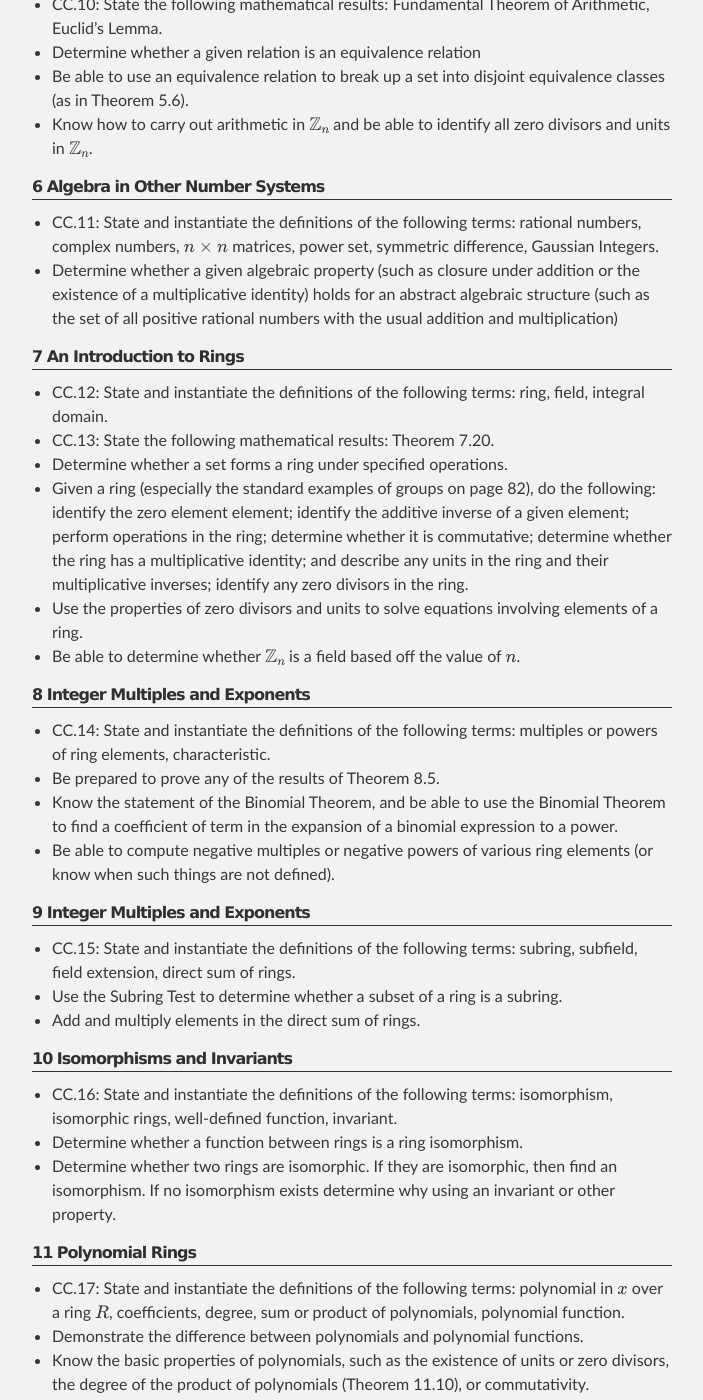
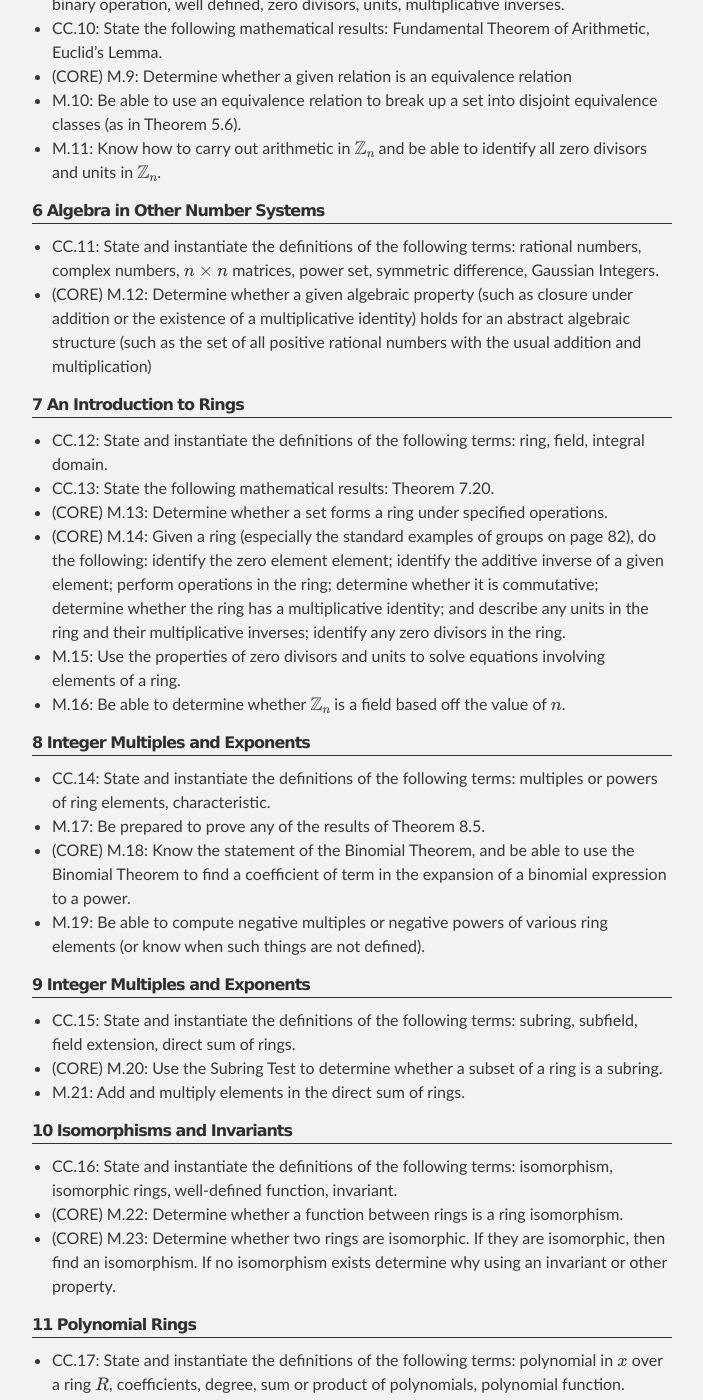
Before and after one commit to sergeballif/NSC-Math-453, a Jekyll site: the page built from LearningObjectives.md, in a window 1280 px wide and 1400 px high, scrolled down 1473 px. Shown: the whole window, without its empty margins (288-991 px from the left). Built offline with Jekyll 4.4.1, drawn with Linux system fonts in a browser that asks for light colours; formulas are drawn with MathJax 3; some of the changed text lies outside the part shown.

Commit message:
Update LearningObjectives.md

```diff
--- a/LearningObjectives.md
+++ b/LearningObjectives.md
@@ -17,82 +17,82 @@ To "instantiate" a definition means to construct or state examples of that defin
 + CC.1: State and instantiate the definitions of the following terms: natural numbers, whole numbers, integers, additive inverse.
 + CC.2: State the following mathematical results: Theorem 1.10, Theorem 1.11.
 + (CORE) M.1: Identify and use the Axioms of Integer Arithmetic to evaluate expressions.
-+ Identify and use the Ordering Axioms for the integers.
-+ Use the Zero Product Property (Theorem 1.10) and the Cancellation Law (Theorem 1.11) to solve equations.
++ M.2: Identify and use the Ordering Axioms for the integers.
++ M.3: Use the Zero Product Property (Theorem 1.10) and the Cancellation Law (Theorem 1.11) to solve equations.
 
 ## 2: Divisibility of Integers
 
 + CC.3: State and instantiate the definitions of the following terms: divides, quotient, remainder, congruence modulo $n$.
 + CC.4: State the following mathematical results: Division Algorithm, Well-Ordering Principle.
-+ Know the statement of The Division Algorithm and be able to find $q$ and $r$ for any choice of $a$ and $b$.
++ (CORE) M.4: Know the statement of The Division Algorithm and be able to find $q$ and $r$ for any choice of $a$ and $b$.
 
 ## 3 Greatest Common Divisors
 
 + CC.5: State and instantiate the definitions of the following terms: common divisor, greatest common divisor, linear combination, relatively prime.
 + CC.6: State the following mathematical results: Theorem 3.4, Theorem 3.9.
-+ Use the Euclidean Algorithm to find the greatest common divisor of two integers.
-+ Know the statment of Bezout's Identity and use the Euclidean algorithm to write $\gcd(a,b)$ as a linear combination of nonzero integers $a$ and $b$.
++ (CORE) M.5: Use the Euclidean Algorithm to find the greatest common divisor of two integers.
++ (CORE) M.6: Know the statment of Bezout's Identity and use the Euclidean algorithm to write $\gcd(a,b)$ as a linear combination of nonzero integers $a$ and $b$.
 
 ## 4 Prime Factorization
 
 + CC.7: State and instantiate the definitions of the following terms: prime number, composite number.
 + CC.8: State the following mathematical results: Fundamental Theorem of Arithmetic, Euclid's Lemma.
-+ Use the Fundamental Theorem of Arithmetic to find a unique factorization of positive integer into primes.
-+ Use Euclid's Lemma and Theorem 4.5 to show that one number divides another.
++ M.7: Use the Fundamental Theorem of Arithmetic to find a unique factorization of positive integer into primes.
++ M.8: Use Euclid's Lemma and Theorem 4.5 to show that one number divides another.
 
 ## 5 Equivalence Relations and $\mathbb{Z}_n$
 
 + CC.9: State and instantiate the definitions of the following terms: relation, equivalence relation, congruence class, equivalence class, integers modulo $n$, Cartesian product, binary operation, well defined, zero divisors, units, multiplicative inverses.
 + CC.10: State the following mathematical results: Fundamental Theorem of Arithmetic, Euclid's Lemma.
-+ Determine whether a given relation is an equivalence relation
-+ Be able to use an equivalence relation to break up a set into disjoint equivalence classes (as in Theorem 5.6).
-+ Know how to carry out arithmetic in $\mathbb{Z}_n$ and be able to identify all zero divisors and units in $\mathbb{Z}_n$.
++ (CORE) M.9: Determine whether a given relation is an equivalence relation
++ M.10: Be able to use an equivalence relation to break up a set into disjoint equivalence classes (as in Theorem 5.6).
++ M.11: Know how to carry out arithmetic in $\mathbb{Z}_n$ and be able to identify all zero divisors and units in $\mathbb{Z}_n$.
 
 ## 6 Algebra in Other Number Systems
 
 + CC.11: State and instantiate the definitions of the following terms: rational numbers, complex numbers, $n\times n$ matrices, power set, symmetric difference, Gaussian Integers.
-+ Determine whether a given algebraic property (such as closure under addition or the existence of a multiplicative identity) holds for an abstract algebraic structure (such as the set of all positive rational numbers with the usual addition and multiplication)
++ (CORE) M.12: Determine whether a given algebraic property (such as closure under addition or the existence of a multiplicative identity) holds for an abstract algebraic structure (such as the set of all positive rational numbers with the usual addition and multiplication)
 
 ## 7 An Introduction to Rings
 
 + CC.12: State and instantiate the definitions of the following terms: ring, field, integral domain.
 + CC.13: State the following mathematical results: Theorem 7.20.
-+ Determine whether a set forms a ring under specified operations.
-+ Given a ring (especially the standard examples of groups on page 82), do the following: identify the zero element element; identify the additive inverse of a given element; perform operations in the ring; determine whether it is commutative; determine whether the ring has a multiplicative identity; and describe any units in the ring and their multiplicative inverses; identify any zero divisors in the ring.
-+ Use the properties of zero divisors and units to solve equations involving elements of a ring.
-+ Be able to determine whether $\mathbb{Z}_n$ is a field based off the value of $n$.
++ (CORE) M.13: Determine whether a set forms a ring under specified operations.
++ (CORE) M.14: Given a ring (especially the standard examples of groups on page 82), do the following: identify the zero element element; identify the additive inverse of a given element; perform operations in the ring; determine whether it is commutative; determine whether the ring has a multiplicative identity; and describe any units in the ring and their multiplicative inverses; identify any zero divisors in the ring.
++ M.15: Use the properties of zero divisors and units to solve equations involving elements of a ring.
++ M.16: Be able to determine whether $\mathbb{Z}_n$ is a field based off the value of $n$.
 
 ## 8 Integer Multiples and Exponents
 
 + CC.14: State and instantiate the definitions of the following terms: multiples or powers of ring elements, characteristic.
-+ Be prepared to prove any of the results of Theorem 8.5.
-+ Know the statement of the Binomial Theorem, and be able to use the Binomial Theorem to find a coefficient of term in the expansion of a binomial expression to a power.
-+ Be able to compute negative multiples or negative powers of various ring elements (or know when such things are not defined).
++ M.17: Be prepared to prove any of the results of Theorem 8.5.
++ (CORE) M.18: Know the statement of the Binomial Theorem, and be able to use the Binomial Theorem to find a coefficient of term in the expansion of a binomial expression to a power.
++ M.19: Be able to compute negative multiples or negative powers of various ring elements (or know when such things are not defined).
 
 ## 9 Integer Multiples and Exponents
 
 + CC.15: State and instantiate the definitions of the following terms: subring, subfield, field extension, direct sum of rings.
-+ Use the Subring Test to determine whether a subset of a ring is a subring.
-+ Add and multiply elements in the direct sum of rings.
++ (CORE) M.20: Use the Subring Test to determine whether a subset of a ring is a subring.
++ M.21: Add and multiply elements in the direct sum of rings.
 
 ## 10 Isomorphisms and Invariants
 + CC.16: State and instantiate the definitions of the following terms: isomorphism, isomorphic rings, well-defined function, invariant.
-+ Determine whether a function between rings is a ring isomorphism.
-+ Determine whether two rings are isomorphic. If they are isomorphic, then find an isomorphism. If no isomorphism exists determine why using an invariant or other property.
++ (CORE) M.22: Determine whether a function between rings is a ring isomorphism.
++ (CORE) M.23: Determine whether two rings are isomorphic. If they are isomorphic, then find an isomorphism. If no isomorphism exists determine why using an invariant or other property.
 
 ## 11 Polynomial Rings
 + CC.17: State and instantiate the definitions of the following terms: polynomial in $x$ over a ring $R$, coefficients, degree, sum or product of polynomials, polynomial function.
-+ Demonstrate the difference between polynomials and polynomial functions.
-+ Know the basic properties of polynomials, such as the existence of units or zero divisors, the degree of the product of polynomials (Theorem 11.10), or commutativity.
++ M.24: Demonstrate the difference between polynomials and polynomial functions.
++ M.25: Know the basic properties of polynomials, such as the existence of units or zero divisors, the degree of the product of polynomials (Theorem 11.10), or commutativity.
 
 ## 12 Divisibility in Polynomial Rings
 + CC.18: State and instantiate the definitions of the following terms: divisibility, factor, greatest common divisor of polynomials, relatively prime polynomials.
 + CC.19: State the following mathematical results: The Division Algorithm for a polynomial ring over a field.
-+ State the Division Algorithm for a polynomial ring over a field and demonstrate the truth of the theorem for given polynomials.
++ (CORE) M.26: State the Division Algorithm for a polynomial ring over a field and demonstrate the truth of the theorem for given polynomials.
 
 ## 13 Polynomial Functions and Remainders<sup>[1](#myfootnote1)</sup>
 + CC.20: State and instantiate the definitions of the following terms: root of a polynomial.
 + CC.21: State the following mathematical results: The Remainder Theorem, The Factor Theorem.
-+ Use a good guess, the Factor Theorem, and the Division Algorithm to factor a polynomial.
++ (CORE) M.27: Use a good guess, the Factor Theorem, and the Division Algorithm to completely factor a polynomial.
 
-<a name="myfootnote1">1</a>: We will lump Investigations 12 and 13 together. From Investigation 13 we will only cover the Factor Theorem an Remainder Theorem.
+<a name="myfootnote1">1</a>: We will lump Investigations 12 and 13 together. From Investigation 13 we will only cover the Factor Theorem and Remainder Theorem.
```
